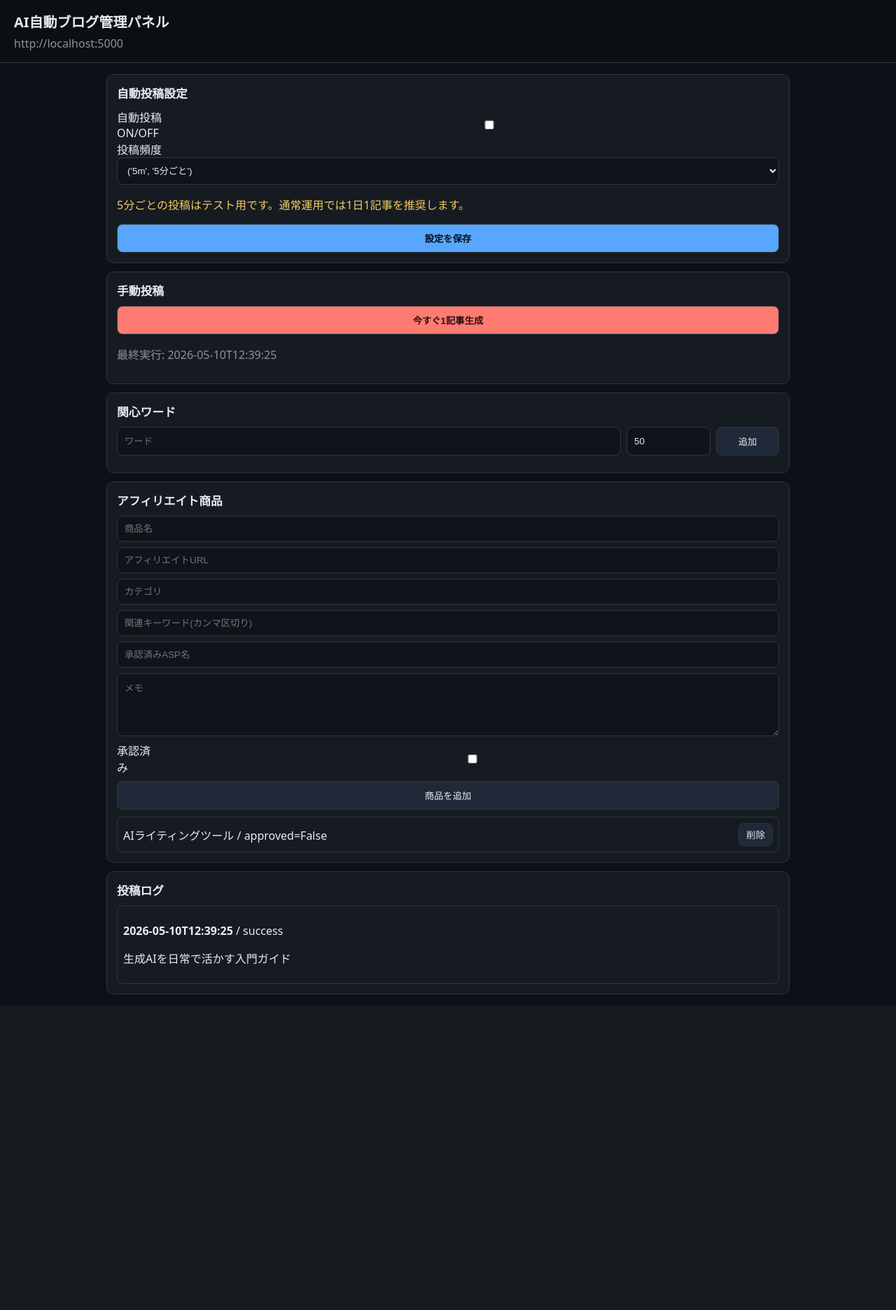
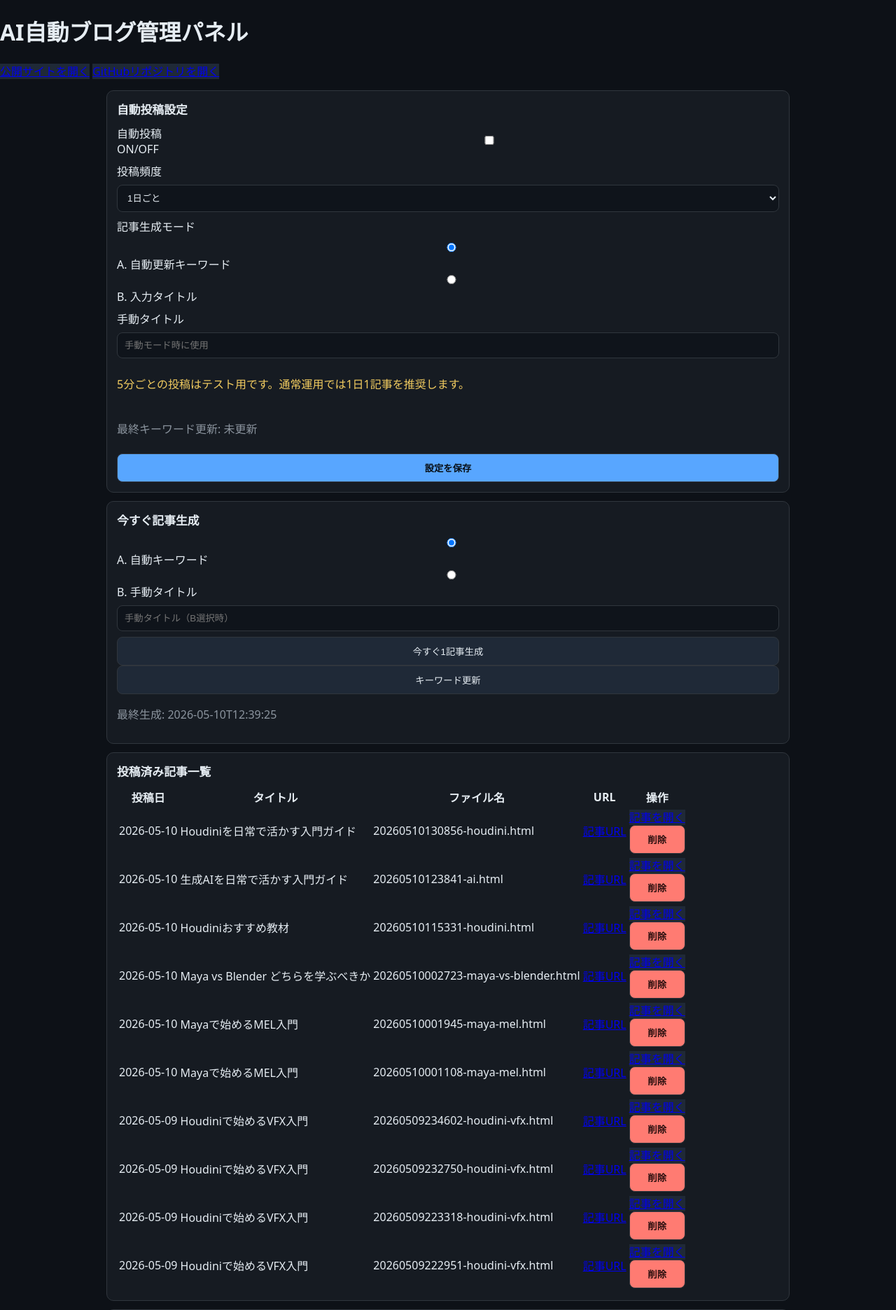
Before and after one commit to Bombcat2525-aaa/Bombcat2525-aaa.github.io, a Flask app: page / in a window 1280 px wide. Shown: the top 1872 px of the page at 70% size. Before the commit the page ends 1421 px from the top, so only its background shows below. Run offline with Flask 3, Linux system fonts and the light colour scheme.

Commit message:
Update dashboard.html

```diff
--- a/templates/dashboard.html
+++ b/templates/dashboard.html
@@ -2,20 +2,24 @@
 <html lang="ja">
 <head>
   <meta charset="UTF-8">
-  <meta name="viewport" content="width=device-width,initial-scale=1.0">
+  <meta name="viewport" content="width=device-width, initial-scale=1.0">
   <title>AI自動ブログ管理パネル</title>
   <link rel="stylesheet" href="{{ url_for('static', filename='style.css') }}">
 </head>
 <body>
-  <header class="header">
+  <header class="topbar">
     <h1>AI自動ブログ管理パネル</h1>
-    <p>http://localhost:5000</p>
+    <div class="top-buttons">
+      <a class="btn link" href="{{ site_url }}" target="_blank" rel="noopener">公開サイトを開く</a>
+      <a class="btn link" href="{{ repo_url }}" target="_blank" rel="noopener">GitHubリポジトリを開く</a>
+    </div>
   </header>
 
   <main class="container">
     {% with messages = get_flashed_messages(with_categories=true) %}
       {% if messages %}
         <section class="card">
+          <h2>エラー / お知らせ</h2>
           {% for category, message in messages %}
             <div class="alert {{ category }}">{{ message }}</div>
           {% endfor %}
@@ -25,77 +29,118 @@
 
     <section class="card">
       <h2>自動投稿設定</h2>
-      <form method="post" action="{{ url_for('config_save') }}">
+      <form method="post" action="{{ url_for('save_settings') }}" class="grid">
         <label class="row">
           <span>自動投稿ON/OFF</span>
           <input type="checkbox" name="auto_post_enabled" {% if config.auto_post_enabled %}checked{% endif %}>
         </label>
 
         <label>投稿頻度</label>
-        <select name="post_interval">
-          {% for i in interval_options %}
-            <option value="{{ i }}" {% if config.post_interval == i %}selected{% endif %}>{{ i }}</option>
+        <select name="post_frequency">
+          {% for v, label in interval_options %}
+            <option value="{{ v }}" {% if config.post_frequency == v %}selected{% endif %}>{{ label }}</option>
           {% endfor %}
         </select>
 
+        <label>記事生成モード</label>
+        <div class="radio-group">
+          <label><input type="radio" name="article_source_mode" value="auto_keyword" {% if config.article_source_mode == 'auto_keyword' %}checked{% endif %}> A. 自動更新キーワード</label>
+          <label><input type="radio" name="article_source_mode" value="manual_title" {% if config.article_source_mode == 'manual_title' %}checked{% endif %}> B. 入力タイトル</label>
+        </div>
+
+        <label>手動タイトル</label>
+        <input type="text" name="manual_title" value="{{ config.manual_title or '' }}" placeholder="手動モード時に使用">
+
         <p class="warn">{{ config.warning_message }}</p>
-        <button class="btn primary" type="submit">設定を保存</button>
+        <p class="muted">最終キーワード更新: {{ config.last_keyword_update_at or "未更新" }}</p>
+        <button type="submit" class="btn primary">設定を保存</button>
       </form>
     </section>
 
     <section class="card">
-      <h2>手動投稿</h2>
-      <form method="post" action="{{ url_for('generate_now') }}">
-        <button class="btn danger" type="submit">今すぐ1記事生成</button>
+      <h2>今すぐ記事生成</h2>
+      <form method="post" action="{{ url_for('generate_now') }}" class="grid">
+        <div class="radio-group">
+          <label><input type="radio" name="article_source_mode" value="auto_keyword" checked> A. 自動キーワード</label>
+          <label><input type="radio" name="article_source_mode" value="manual_title"> B. 手動タイトル</label>
+        </div>
+        <input type="text" name="manual_title" placeholder="手動タイトル（B選択時）">
+        <button class="btn success" type="submit">今すぐ1記事生成</button>
       </form>
-      <p class="muted">最終実行: {{ config.last_run_at or "未実行" }}</p>
+      <form method="post" action="{{ url_for('update_keywords') }}">
+        <button class="btn" type="submit">キーワード更新</button>
+      </form>
+      <p class="muted">最終生成: {{ config.last_run_at or "未実行" }}</p>
     </section>
 
     <section class="card">
-      <h2>関心ワード</h2>
-      <form class="inline" method="post" action="{{ url_for('trending_add') }}">
-        <input type="text" name="word" placeholder="ワード" required>
-        <input type="number" name="score" min="1" max="100" value="50" required>
-        <button class="btn" type="submit">追加</button>
-      </form>
+      <h2>投稿済み記事一覧</h2>
+      <div class="table-wrap">
+        <table>
+          <thead>
+            <tr>
+              <th>投稿日</th><th>タイトル</th><th>ファイル名</th><th>URL</th><th>操作</th>
+            </tr>
+          </thead>
+          <tbody>
+            {% for p in posts %}
+            <tr>
+              <td>{{ p.date }}</td>
+              <td>{{ p.title }}</td>
+              <td>{{ p.filename }}</td>
+              <td><a href="{{ p.url }}" target="_blank">記事URL</a></td>
+              <td class="ops">
+                <a class="btn link" href="{{ p.url }}" target="_blank">記事を開く</a>
+                <form method="post" action="{{ url_for('delete_post') }}" onsubmit="return confirm('この記事を削除しますか？（deleted_postsへ移動）');">
+                  <input type="hidden" name="filename" value="{{ p.filename }}">
+                  <button class="btn danger" type="submit">削除</button>
+                </form>
+              </td>
+            </tr>
+            {% else %}
+            <tr><td colspan="5">投稿記事はありません</td></tr>
+            {% endfor %}
+          </tbody>
+        </table>
+      </div>
+    </section>
+
+    <section class="card">
+      <h2>最近削除した記事（最大5件）</h2>
       <ul class="list">
-        {% for w in trending_words %}
+        {% for d in deleted_posts %}
           <li>
-            <span>{{ w.word }} (score: {{ w.score }})</span>
-            <form method="post" action="{{ url_for('trending_delete') }}">
-              <input type="hidden" name="index" value="{{ loop.index0 }}">
-              <button class="btn small" type="submit">削除</button>
+            <div>
+              <strong>{{ d.title }}</strong><br>
+              <span class="muted">{{ d.filename }} / {{ d.deleted_at }}</span>
+            </div>
+            <form method="post" action="{{ url_for('restore_post') }}">
+              <input type="hidden" name="filename" value="{{ d.filename }}">
+              <button type="submit" class="btn primary">復元</button>
             </form>
           </li>
+        {% else %}
+          <li>削除履歴はありません</li>
         {% endfor %}
       </ul>
     </section>
 
     <section class="card">
-      <h2>アフィリエイト商品</h2>
-      <form method="post" action="{{ url_for('affiliate_add') }}" class="grid">
-        <input type="text" name="name" placeholder="商品名" required>
-        <input type="url" name="affiliate_url" placeholder="アフィリエイトURL" required>
-        <input type="text" name="category" placeholder="カテゴリ">
-        <input type="text" name="related_keywords" placeholder="関連キーワード(カンマ区切り)">
-        <input type="text" name="asp_name" placeholder="承認済みASP名">
-        <textarea name="memo" placeholder="メモ"></textarea>
-        <label class="row">
-          <span>承認済み</span>
-          <input type="checkbox" name="approved">
-        </label>
-        <button class="btn" type="submit">商品を追加</button>
-      </form>
+      <h2>関心ワード</h2>
+      <ul class="list">
+        {% for w in trending %}
+          <li><span>{{ w.word }}</span><span>score: {{ w.score }}</span></li>
+        {% endfor %}
+      </ul>
+    </section>
 
+    <section class="card">
+      <h2>アフィリエイト商品（承認状況確認）</h2>
       <ul class="list">
         {% for p in affiliate_products %}
-          <li>
-            <span>{{ p.name }} / approved={{ p.approved }}</span>
-            <form method="post" action="{{ url_for('affiliate_delete') }}">
-              <input type="hidden" name="index" value="{{ loop.index0 }}">
-              <button class="btn small" type="submit">削除</button>
-            </form>
-          </li>
+          <li><span>{{ p.name }} / {{ p.category }} / approved={{ p.approved }}</span></li>
+        {% else %}
+          <li>商品がありません</li>
         {% endfor %}
       </ul>
     </section>
@@ -105,12 +150,12 @@
       <div class="logs">
         {% for l in logs %}
           <article class="log">
-            <p><strong>{{ l.executed_at }}</strong> / {{ l.status }}</p>
+            <p><strong>{{ l.executed_at }}</strong> - {{ l.status }}</p>
             <p>{{ l.title }}</p>
             {% if l.error %}<pre>{{ l.error }}</pre>{% endif %}
           </article>
         {% else %}
-          <p class="muted">まだログはありません。</p>
+          <p>ログなし</p>
         {% endfor %}
       </div>
     </section>
```
